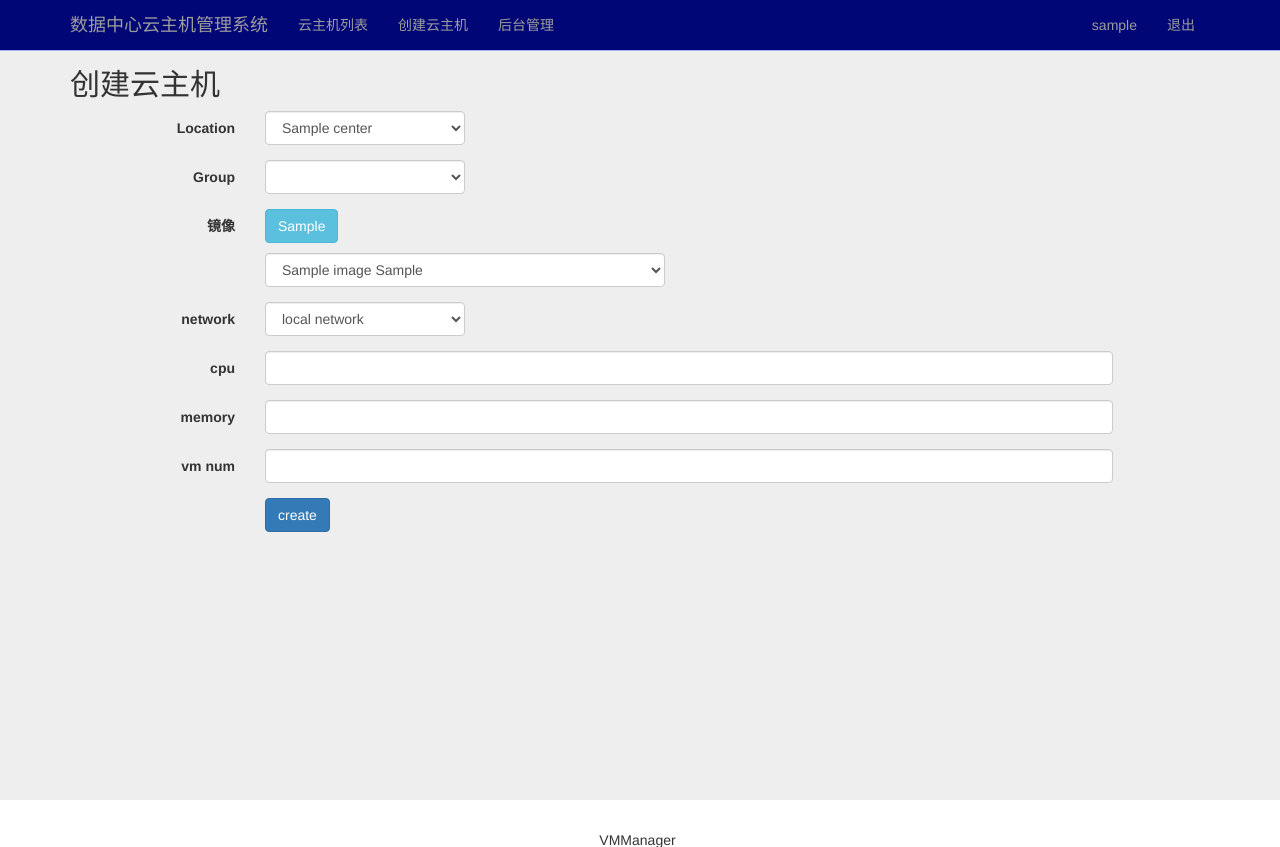
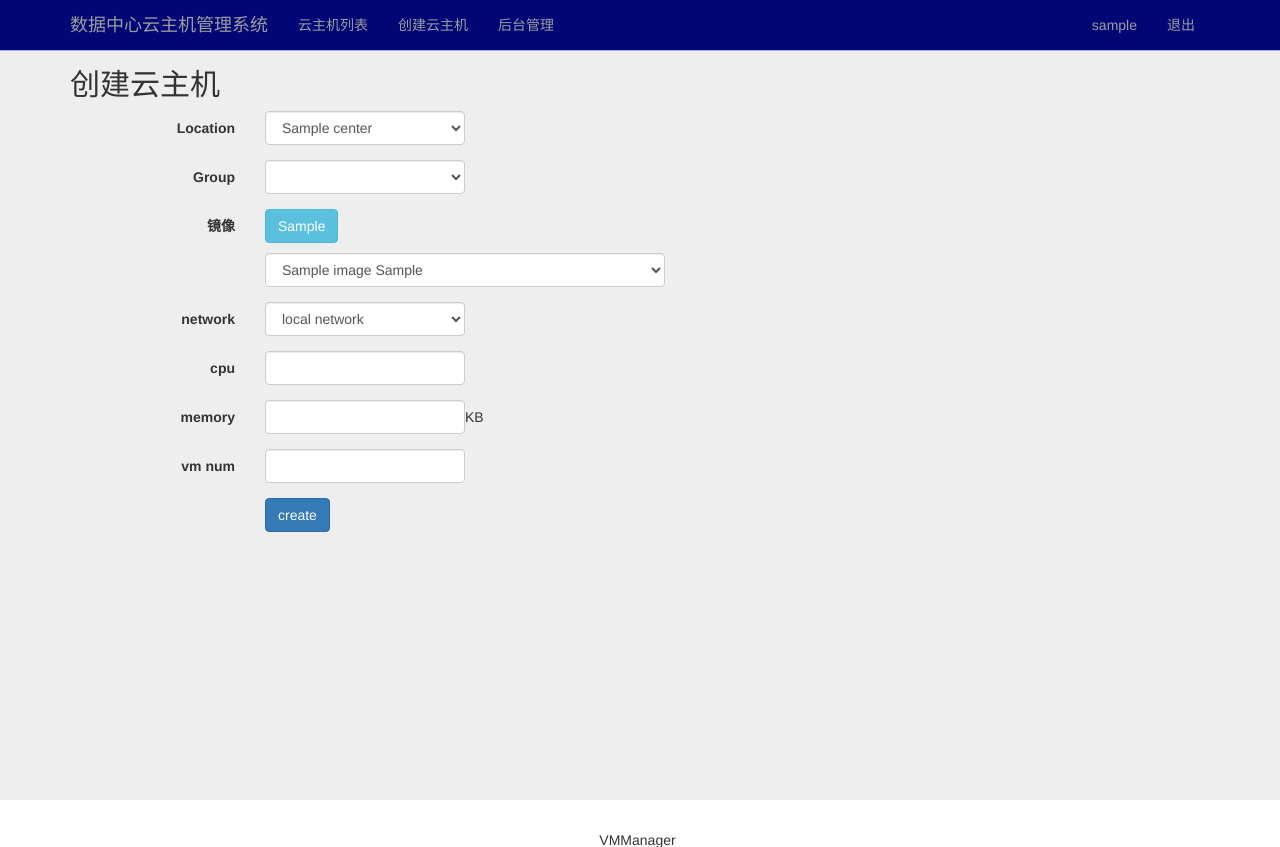
Before and after one commit to vanzhiganov/vmmanager, a Django app: page /vmadmin/vm/create/ in a window 1280 px wide. Shown: the top 847 px of the page. Run offline with Django 3.2, Linux system fonts and the light colour scheme; a user stored in the database is signed in; tables that the repository leaves empty hold one stand-in row (values such as "Sample post"); lists and menus that the app fills with data are empty; parts of the project's set-up code (start-up, migrations or seed data) failed here and were passed over; some libraries are stand-ins or nearby versions.

Commit message:
create template

```diff
--- a/vmadmin/templates/vmadmin_create.html
+++ b/vmadmin/templates/vmadmin_create.html
@@ -88,19 +88,19 @@
     <div class="form-group">
         <label for="content" class="col-sm-2 control-label">cpu</label>
         <div class="col-sm-9">
-        <input required name="cpu" type="integer" class="form-control" value="">
+        <input required name="cpu" type="integer" class="form-control" value="" style="width:200px">
         </div>
     </div>
     <div class="form-group">
         <label for="content" class="col-sm-2 control-label">memory</label>
         <div class="col-sm-9">
-        <input required name="mem" type="integer" class="form-control" value="">
+        <input required name="mem" type="integer" class="form-control" value="" style="width:200px;display:inline"><span style="display:inline">KB</span>
         </div>
     </div>
     <div class="form-group">
         <label for="content" class="col-sm-2 control-label">vm num</label>
         <div class="col-sm-9">
-        <input required name="num" type="integer" class="form-control" value="">
+        <input required name="num" type="integer" class="form-control" value="" style="width:200px">
         </div>
     </div>
     <div class="form-group">
```
